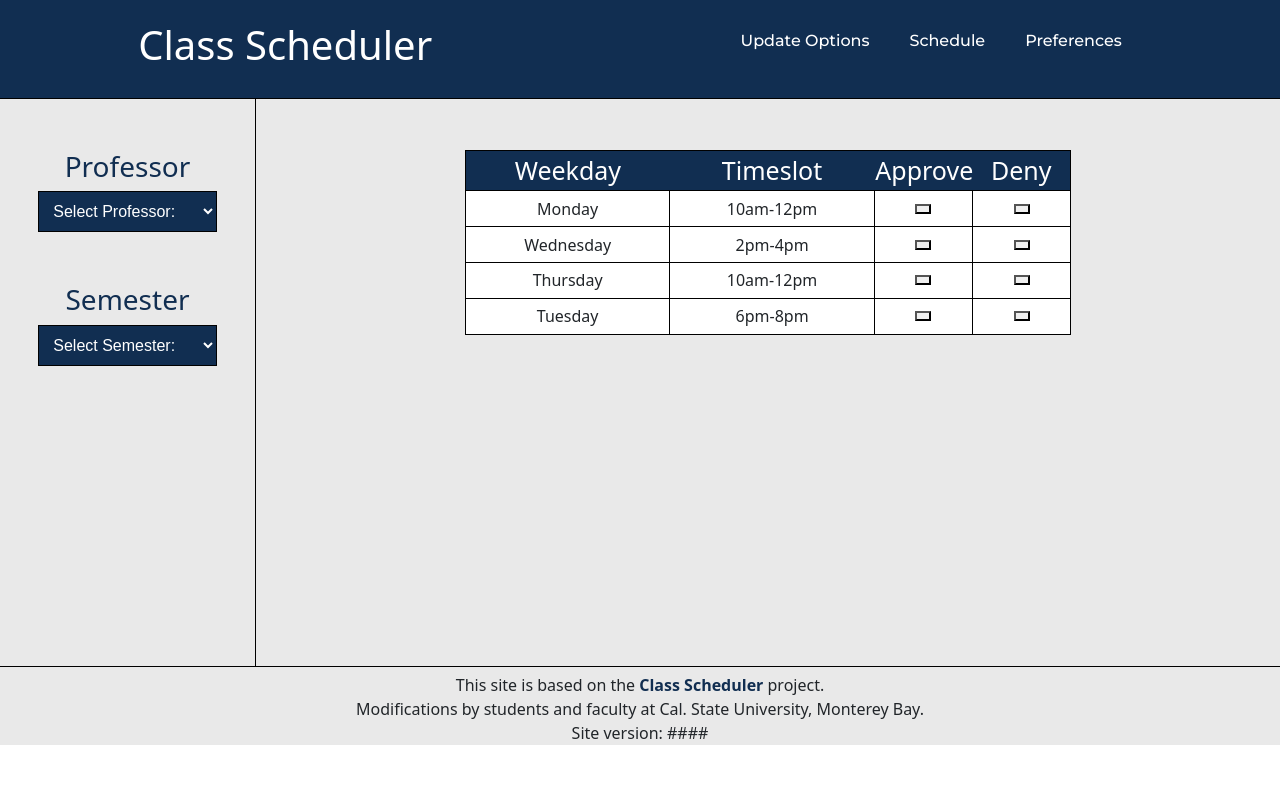
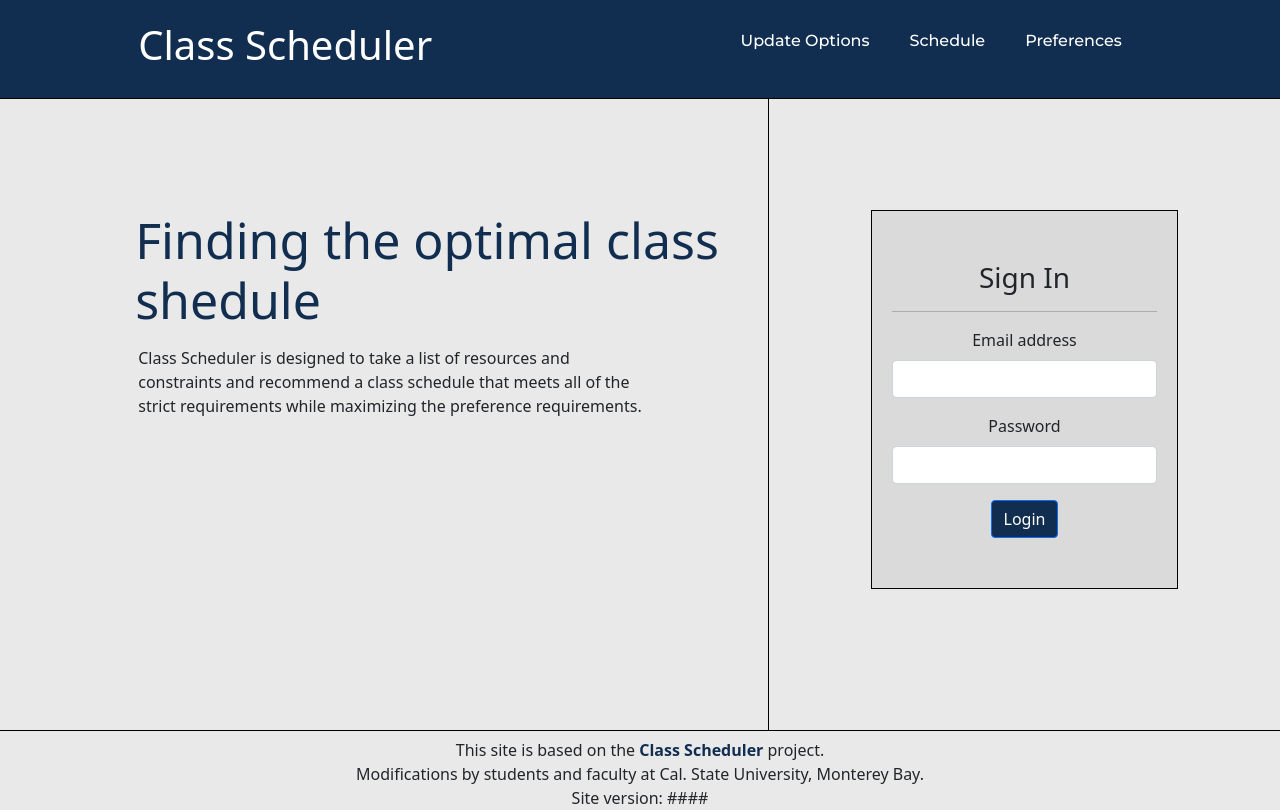
Before and after one commit to shahidul-csu/class-scheduler, a React (Create React App) app in the folder frontend/: page /login in a window 1280 px wide. Built offline with nearby package versions, Linux system fonts and the light colour scheme.

Commit message:
allows you to switch pages

```diff
--- a/frontend/package.json
+++ b/frontend/package.json
@@ -10,6 +10,7 @@
     "react": "^17.0.2",
     "react-bootstrap": "^2.2.1",
     "react-dom": "^17.0.2",
+    "react-router-dom": "^6.3.0",
     "react-scripts": "5.0.0",
     "web-vitals": "^2.1.4"
   },
--- a/frontend/src/App.js
+++ b/frontend/src/App.js
@@ -4,17 +4,33 @@ import Header from './components/Header';
 import Footer from './components/Footer.js'
 import LandingPage from './components/LandingPage';
 import Display from './components/admin-faculty-preferences/Display';
+import {Route, BrowserRouter as Router, Routes, Link } from "react-router-dom";
 
 function App() {
   return (
-    <div>
-      <Header />
-      {/* <LandingPage/> */}
+    <Router>
+      <Routes>
+        <Route path='/'  element={
+         <div>
+            <Header />
+            <Display />
+            <Footer />
+         </div>
+        } />
+        <Route path='/login' element={
+         <div>
+            <Header />
+            <LandingPage />
+            <Footer />
+         </div>
+        } />
+      </Routes>
+    </Router>
+  );
 
-      <Display/>
-      <Footer/>
-    </div>
-  );
 }
 
+
+
+
 export default App;
--- a/frontend/src/components/LandingPage.js
+++ b/frontend/src/components/LandingPage.js
@@ -17,6 +17,7 @@ const LandingPage = () => {
       }, [])
 
         return (
+
             <div className="Container">
                 <div className="Row">
                     <div className="Col1">
@@ -89,6 +90,6 @@ const LandingPage = () => {
                     </div>
                 </div>
             </div>
-    )
+        );
     }
-export default LandingPage
+export default LandingPage;
```
Also changed, not shown: 1 other file (tests, documents, lock files or other folders). Lines whose indentation alone changed are shown as unchanged.
